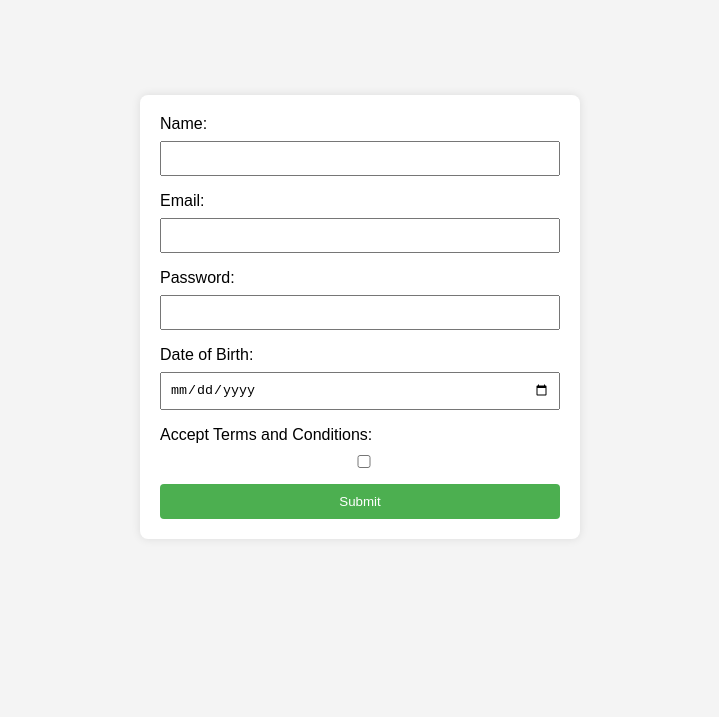
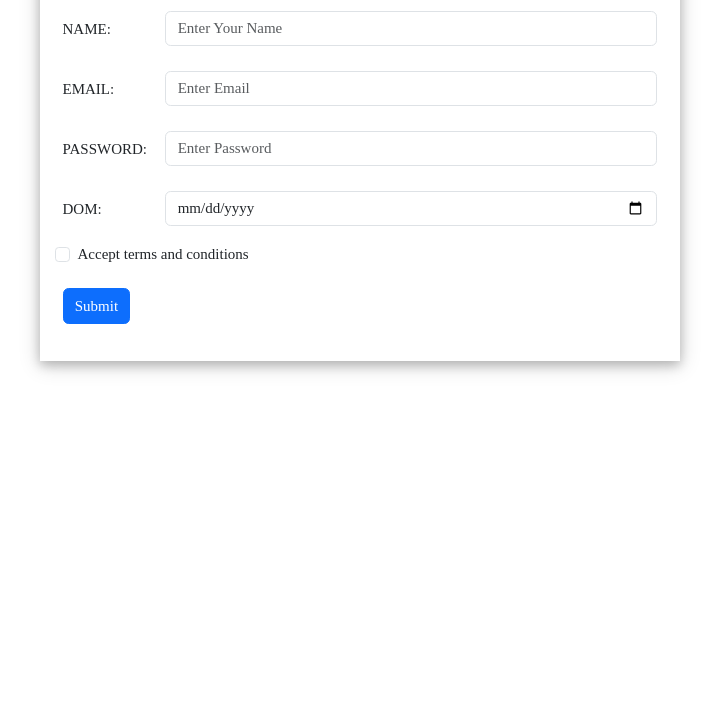
Before and after one commit to varshithaputta/web-101, a plain HTML site: page index.html in a window 1280 px wide. Shown: the part 83-800 px from the top of the page, without its empty margins (280-999 px from the left). Drawn offline with nearby package versions, Linux system fonts and the light colour scheme.

Commit message:
Update index.html

```diff
--- a/index.html
+++ b/index.html
@@ -1,90 +1,72 @@
-<!DOCTYPE html>
-<html lang="en">
+<html>
+
 <head>
-    <meta charset="UTF-8">
-    <meta name="viewport" content="width=device-width, initial-scale=1.0">
-    <title>Registration Form</title>
-    <style>
-        body {
-            font-family: Arial, sans-serif;
-            background-color: #f4f4f4;
-            margin: 0;
-            display: flex;
-            align-items: center;
-            justify-content: center;
-            height: 100vh;
-        }
+  <meta charset="UTF-8">
+  <meta name="viewport" content="width=device-width, initial-scale=1">
+  <link rel="stylesheet" href="https://formden.com/static/cdn/font-awesome/4.4.0/css/font-awesome.min.css" />
 
-        form {
-            background-color: #fff;
-            padding: 20px;
-            border-radius: 8px;
-            box-shadow: 0 0 10px rgba(0, 0, 0, 0.1);
-            width: 100%;
-            max-width: 400px;
-        }
+<link href="https://cdn.jsdelivr.net/npm/bootstrap@5.3.2/dist/css/bootstrap.min.css" rel="stylesheet">
+  <script src="https://cdn.jsdelivr.net/npm/bootstrap@5.3.2/dist/js/bootstrap.bundle.min.js"></script>
+  <link rel="stylesheet" href="https://www.w3schools.com/w3css/4/w3.css">
+  <title></title>
+  <style>
 
-        label {
-            display: block;
-            margin-bottom: 8px;
-        }
+</style>
 
-        input {
-            width: 100%;
-            padding: 8px;
-            margin-bottom: 16px;
-            box-sizing: border-box;
-        }
-
-        button {
-            background-color: #4caf50;
-            color: #fff;
-            padding: 10px;
-            border: none;
-            border-radius: 4px;
-            cursor: pointer;
-            width: 100%;
-        }
-
-        button:hover {
-            background-color: #45a049;
-        }
-
-        @media only screen and (max-width: 600px) {
-            /* Adjust styles for smaller screens */
-            form {
-                max-width: 100%;
-            }
-        }
-    </style>
-</head>
 <body>
 
-    <form id="registrationForm">
-        <label for="name">Name:</label>
-        <input type="text" id="name" required>
 
-        <label for="email">Email:</label>
-        <input type="email" id="email" required>
+<div class="container mt-3 w3-card-4 p-2 w-50 w3-serif">
+  <h2 class="text-center w3-serif">REGISTER FORM</h2>
 
-        <label for="password">Password:</label>
-        <input type="password" id="password" required>
-
-        <label for="dob">Date of Birth:</label>
-        <input type="date" id="dob" required>
-
-        <label for="terms">Accept Terms and Conditions:</label>
-        <input type="checkbox" id="terms" required>
-
-        <button type="button" onclick="submitForm()">Submit</button>
-    </form>
-
-    <script>
-        function submitForm() {
-            // Add your form submission logic here
-            alert('Form submitted!');
-        }
-    </script>
-
+  <form class="p-2">
+  <div class="row p-2">
+    <div class="col-2">
+    <div class=" mb-3 mt-2 me-5">
+      <label for="name">NAME:</label>
+      </div>
+    </div>
+    <div class="col-10 ">
+      <input type="text" class="form-control" placeholder="Enter Your Name" name="names">
+    </div>
+  </div>
+  <div class="row p-2">
+    <div class="col-2">
+    <div class=" mb-3 mt-2 me-5">
+      <label for="email">EMAIL:</label>
+      </div>
+    </div>
+    <div class="col-10">
+      <input type="email" class="form-control" placeholder="Enter Email" name="email">
+    </div>
+  </div>
+  <div class="row p-2">
+    <div class="col-2">
+    <div class=" mb-3 mt-2 me-5">
+      <label for="pswd">PASSWORD:</label>
+      </div>
+    </div>
+    <div class="col-10">
+      <input type="password" class="form-control" placeholder="Enter Password" name="pswd">
+    </div>
+  </div>
+  <div class="row p-2">
+    <div class="col-2">
+    <div class=" mb-3 mt-2 me-5">
+      <label for="dt">DOM:</label>
+      </div>
+    </div>
+    <div class="col-10">
+      <input type="date" class="form-control" placeholder="DD-MM-YYYY" name="dt">
+    </div>
+  </div>
+      <div class="form-check mb-3 ">
+      <label class="form-check-label">
+        <input class="form-check-input" type="checkbox" name="remember">Accept terms and conditions
+      </label>
+    </div>
+    <button type="submit" class="btn btn-primary m-2">Submit</button>
+</form>
+  </div>
 </body>
 </html>
```
